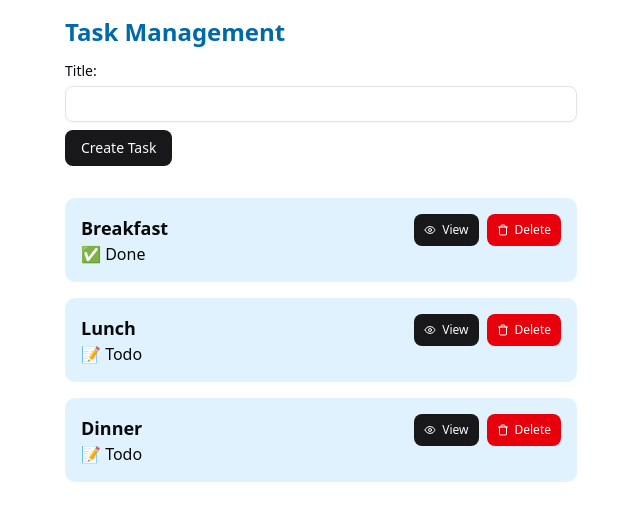
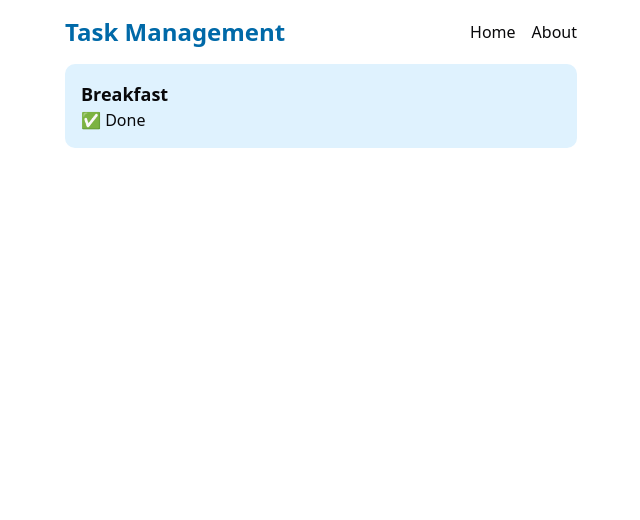
Before and after one commit to Theofilush/task-management, a React (Vite) app: page /tasks/1 in a window 1280 px wide. Shown: the top 520 px of the page, without its empty margins (319-959 px from the left). Built offline with nearby package versions, Linux system fonts and the light colour scheme.

Commit message:
feat: seatup root route and navigation bar

```diff
--- a/package.json
+++ b/package.json
@@ -18,6 +18,7 @@
     "lucide-react": "^0.553.0",
     "react": "^19.1.1",
     "react-dom": "^19.1.1",
+    "react-router": "^7.9.6",
     "tailwind-merge": "^3.4.0",
     "tailwindcss": "^4.1.17",
     "zod": "^4.0.0"
--- a/src/app.tsx
+++ b/src/app.tsx
@@ -1,17 +1,5 @@
 import { Tasks } from "@/modules/task/tasks";
 
-function App() {
-  return (
-    <div className="flex justify-center">
-      <main className="w-full max-w-lg space-y-8">
-        <h1 className="my-4 text-2xl font-bold text-sky-700">
-          Task Management
-        </h1>
-
-        <Tasks />
-      </main>
-    </div>
-  );
+export function App() {
+  return <Tasks />;
 }
-
-export default App;
--- /dev/null
+++ b/src/layouts/layout.tsx
@@ -0,0 +1,28 @@
+import { Link, Outlet } from "react-router";
+
+export function Layout() {
+  return (
+    <div className="flex justify-center">
+      <div className="w-full max-w-lg">
+        <nav className="flex items-center justify-between gap-4">
+          <h1 className="my-4 text-2xl font-bold text-sky-700">
+            <Link to="/">Task Management</Link>
+          </h1>
+
+          <ul className="inline-flex gap-4">
+            <li>
+              <Link to="/">Home</Link>
+            </li>
+            <li>
+              <Link to="/about">About</Link>
+            </li>
+          </ul>
+        </nav>
+
+        <main className="w-full space-y-8">
+          <Outlet />
+        </main>
+      </div>
+    </div>
+  );
+}
--- a/src/main.tsx
+++ b/src/main.tsx
@@ -1,5 +1,19 @@
 import { createRoot } from "react-dom/client";
+import { BrowserRouter, Routes, Route } from "react-router";
 import "@/index.css";
-import App from "@/app.tsx";
+import { Layout } from "@/layouts/layout";
+import { About } from "@/routes/about";
+import { TaskId } from "@/routes/task-id";
+import { App } from "@/app";
 
-createRoot(document.getElementById("root")!).render(<App />);
+createRoot(document.getElementById("root")!).render(
+  <BrowserRouter>
+    <Routes>
+      <Route element={<Layout />}>
+        <Route path="/" element={<App />} />
+        <Route path="/about" element={<About />} />
+        <Route path="/tasks/:taskId" element={<TaskId />} />
+      </Route>
+    </Routes>
+  </BrowserRouter>,
+);
--- a/src/modules/task/schema.tsx
+++ b/src/modules/task/schema.tsx
@@ -10,3 +10,4 @@ export const TasksSchema = TaskSchema.array();
 
 export type Task = z.infer<typeof TaskSchema>;
 export type Tasks = z.infer<typeof TasksSchema>;
+/// tambahin description
--- a/src/modules/task/tasks.tsx
+++ b/src/modules/task/tasks.tsx
@@ -4,6 +4,7 @@ import { useState } from "react";
 import { Label } from "@/components/ui/label";
 import { Input } from "@/components/ui/input";
 import { TaskSchema, type Task, type Tasks } from "@/modules/task/schema";
+import { Link } from "react-router";
 
 const initialDataTasks: Tasks = [
   { id: 1, title: "Breakfast", isDone: true },
@@ -35,7 +36,6 @@ export function Tasks() {
     const result = TaskSchema.safeParse(newTask);
     if (!result.success) {
       alert("New task data invalid");
-
       return null;
     }
 
@@ -72,7 +72,7 @@ export function TaskItem({
   handleDelete,
 }: {
   task: Task;
-  handleDelete: () => void;
+  handleDelete?: () => void;
 }) {
   return (
     <section className="flex justify-between gap-4 rounded-lg bg-sky-100 p-4">
@@ -81,14 +81,18 @@ export function TaskItem({
         <p>{task.isDone ? "✅ Done" : "📝 Todo"}</p>
       </div>
       <div className="flex gap-2">
-        <Button size="sm">
-          <EyeIcon className="size-3" />
-          <span className="text-xs">View</span>
+        <Button asChild size="xs">
+          <Link to={`/tasks/${task.id}`}>
+            <EyeIcon className="size-3" />
+            <span className="text-xs">View</span>
+          </Link>
         </Button>
-        <Button variant="destructive" size="sm" onClick={handleDelete}>
-          <TrashIcon className="size-3" />
-          <span className="text-xs">Delete</span>
-        </Button>
+        {handleDelete && (
+          <Button variant="destructive" size="xs" onClick={handleDelete}>
+            <TrashIcon className="size-3" />
+            <span className="text-xs">Delete</span>
+          </Button>
+        )}
       </div>
     </section>
   );
--- /dev/null
+++ b/src/routes/about.tsx
@@ -0,0 +1,7 @@
+export function About() {
+  return (
+    <div>
+      <h1>About</h1>
+    </div>
+  );
+}
--- /dev/null
+++ b/src/routes/task-id.tsx
@@ -0,0 +1,32 @@
+import type { Tasks } from "@/modules/task/schema";
+import { useParams } from "react-router";
+
+const initialDataTasks: Tasks = [
+  { id: 1, title: "Breakfast", isDone: true },
+  { id: 2, title: "Lunch", isDone: false },
+  { id: 3, title: "Dinner", isDone: false },
+];
+
+export function TaskId() {
+  const params = useParams();
+  const { taskId } = params;
+
+  const task = initialDataTasks.find((task) => task.id === Number(taskId));
+
+  if (!task) {
+    return (
+      <div>
+        <h1>Task not found</h1>
+      </div>
+    );
+  }
+
+  return (
+    <section className="flex justify-between gap-4 rounded-lg bg-sky-100 p-4">
+      <div>
+        <h2 className="text-lg font-bold">{task.title}</h2>
+        <p>{task.isDone ? "✅ Done" : "📝 Todo"}</p>
+      </div>
+    </section>
+  );
+}
--- a/src/task.tsx
+++ /dev/null
@@ -1,9 +0,0 @@
-import "@/app.css";
-
-export function Task() {
-  return (
-    <ul>
-      <li></li>
-    </ul>
-  );
-}
```
Also changed, not shown: 1 other file (tests, documents, lock files or other folders).
